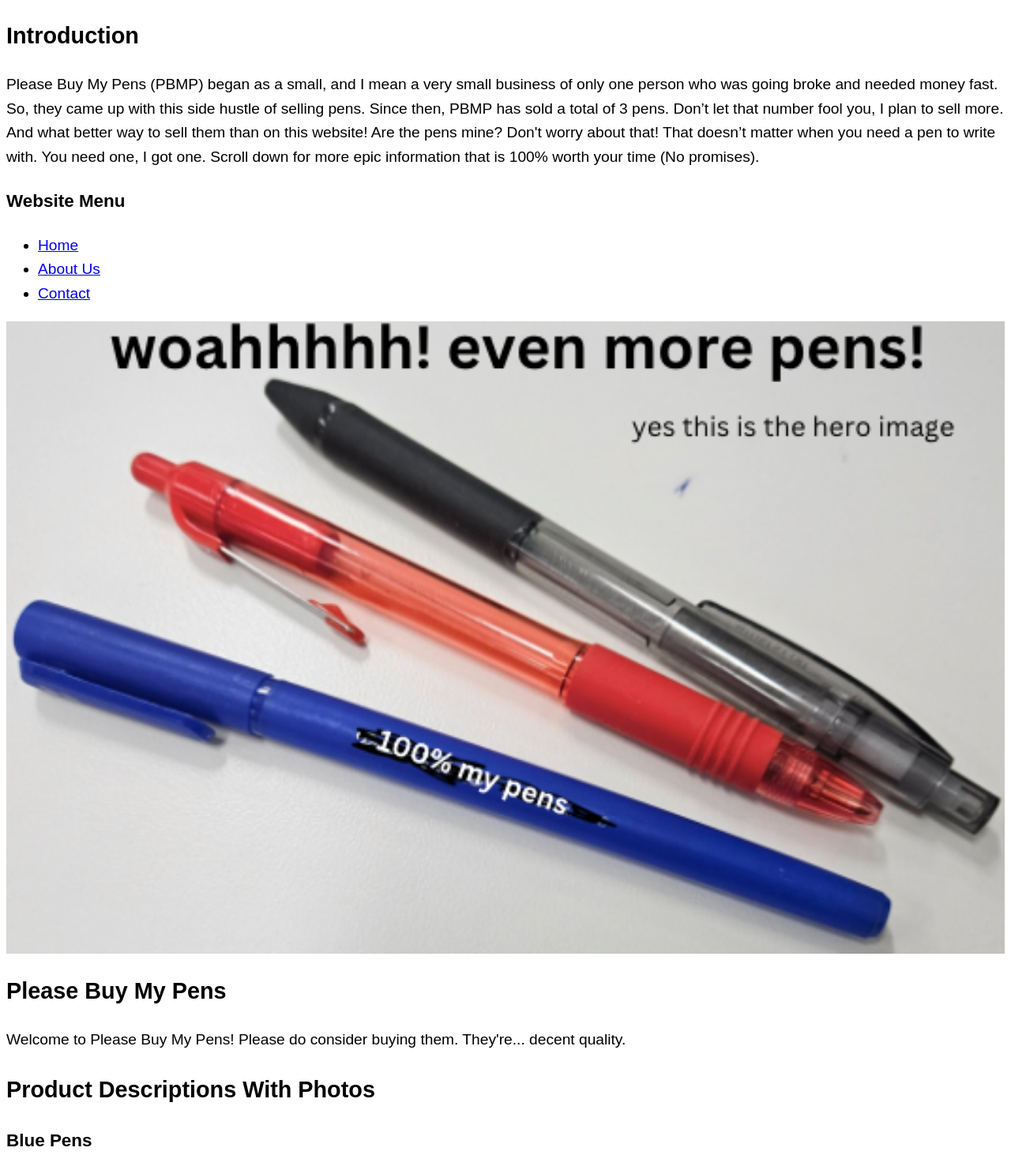
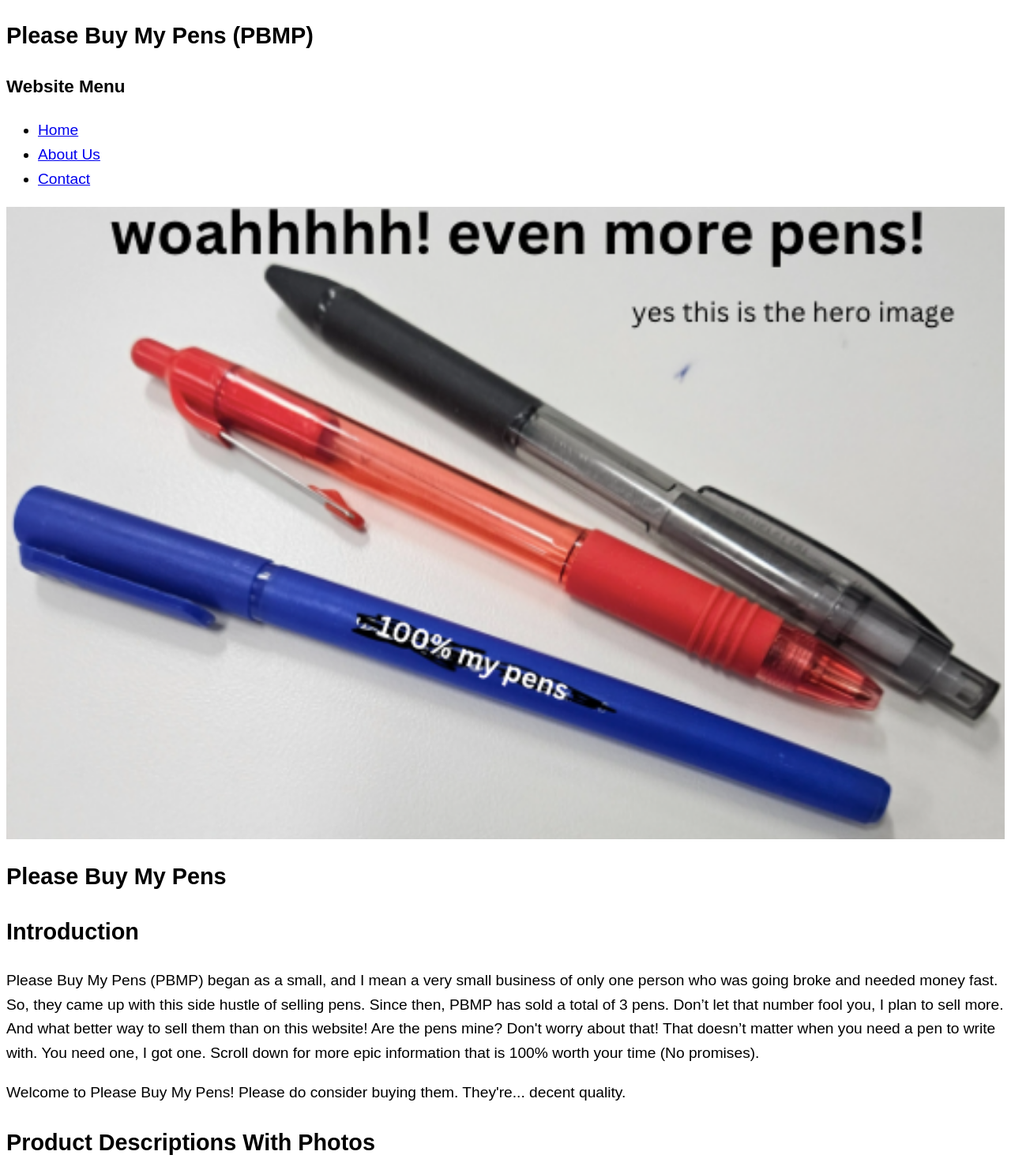
Before and after one commit to irm1005-itec1005-fall-2023/assignment-01-thisfeelsimpossible, a plain HTML site: page index.html in a window 1280 px wide. Shown: the part 515-1997 px from the top of the page at 79% size. Drawn offline with Linux system fonts and the light colour scheme.

Commit message:
Update indexx.html

```diff
--- a/index.html
+++ b/index.html
@@ -58,11 +58,7 @@
     <header>
       <img src="images/logo.png" alt="logo"/>
 
-      <h2>Introduction</h2>
-      <p>Please Buy My Pens (PBMP) began as a small, and I mean a very small business of only one person who was going broke and needed money fast. So, they came up with this side hustle of selling pens. Since then, PBMP has sold a total of 3 pens. Don’t let that number fool you, I plan to sell more. And what better way to sell them than on this website! Are the pens mine? Don't worry about that! That doesn’t matter when you need a pen to write with. You need one, I got one.
-
-        Scroll down for more epic information that is 100% worth your time (No promises).
-        </p>
+      <h2>Please Buy My Pens (PBMP)</h2>
 
             <h3>Website Menu</h3>
          <nav>
@@ -81,6 +77,9 @@
           <img src="images/heroimg.png" alt="heroimg"/>
 
         <h1>Please Buy My Pens</h1>
+          <h2>Introduction</h2>
+          <p>Please Buy My Pens (PBMP) began as a small, and I mean a very small business of only one person who was going broke and needed money fast. So, they came up with this side hustle of selling pens. Since then, PBMP has sold a total of 3 pens. Don’t let that number fool you, I plan to sell more. And what better way to sell them than on this website! Are the pens mine? Don't worry about that! That doesn’t matter when you need a pen to write with. You need one, I got one.
+        Scroll down for more epic information that is 100% worth your time (No promises).</p>
       </section>
 
         <section>
@@ -209,7 +208,9 @@
 
 <footer>
   <section>
-    <!--insert site name and logo image here-->
+    <img src="images/logo.png" alt="logo"/>
+
+    <h2>Please Buy My Pens (PBMP)</h2>
 
     <h3>More About Our Products</h3>
     <nav>
```
